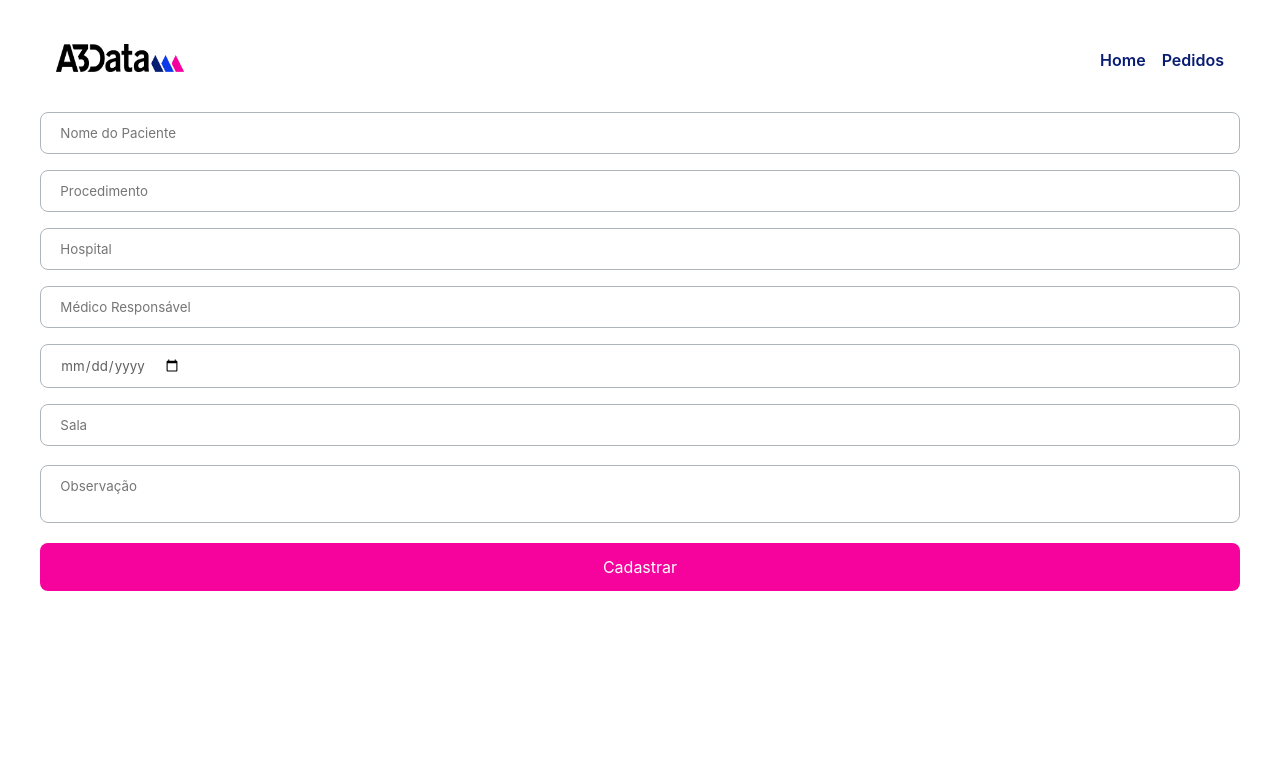
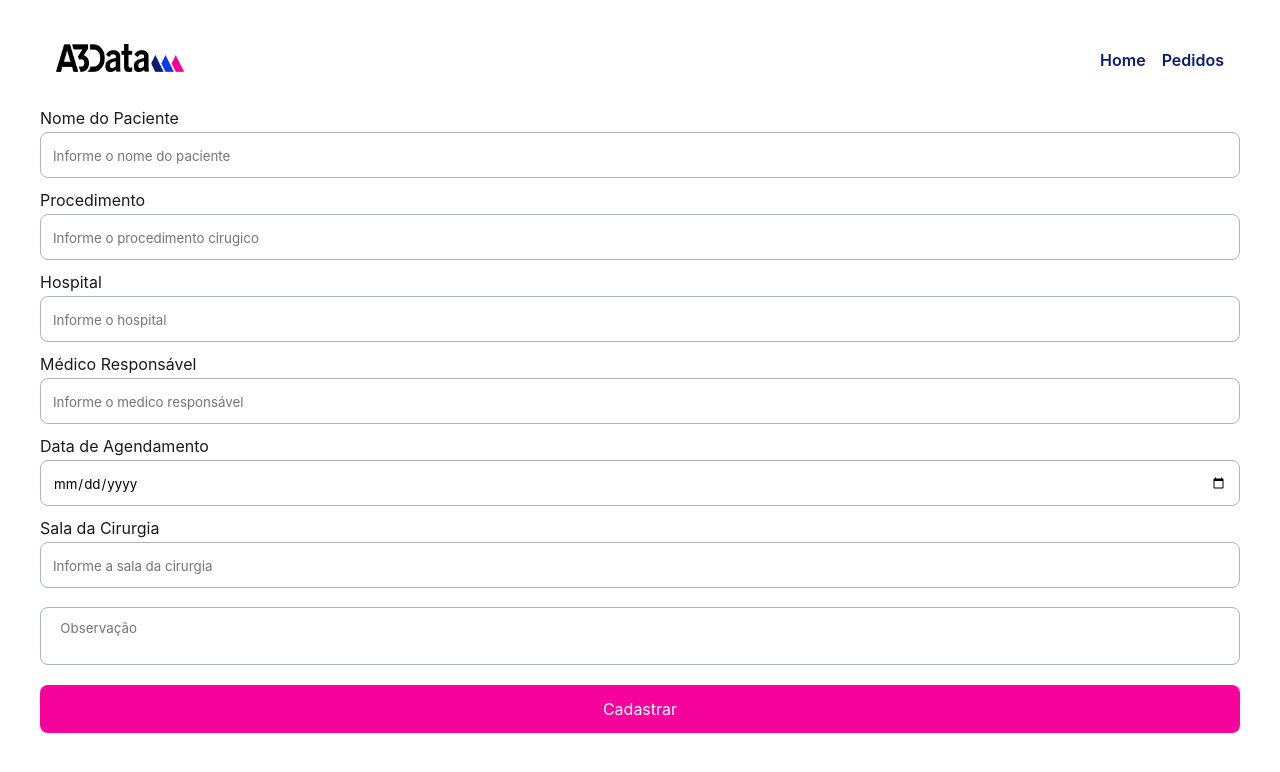
Before and after one commit to arthurlopesr/a3data-challenge, a React (Vite) app in the folder frontend/: page / in a window 1280 px wide. Shown: the top 772 px of the page. Built offline with nearby package versions, Linux system fonts and the light colour scheme.

Commit message:
refactor: changes needed for accessibility

```diff
--- a/frontend/package.json
+++ b/frontend/package.json
@@ -10,6 +10,7 @@
     "preview": "vite preview"
   },
   "dependencies": {
+    "polished": "^4.2.2",
     "react": "^18.2.0",
     "react-dom": "^18.2.0",
     "react-router-dom": "^6.17.0",
--- a/frontend/src/components/input/Input.tsx
+++ b/frontend/src/components/input/Input.tsx
@@ -1,13 +1,23 @@
-import { ComponentProps } from "react";
-import { Wrapper } from "../../pages/Home/styles";
-import { Container } from "./styles";
+import { useId } from "react";
+import { Container, InputContainer, Label, LabelContainer } from "./styles";
 
-interface InputProps extends ComponentProps<"input"> {}
+type InputProps = {
+  label: string;
+} & React.InputHTMLAttributes<HTMLInputElement>;
 
-export function Input({ ...props }: InputProps) {
+export function Input({ label, name, type, ...rest }: InputProps) {
+  const labelId = useId();
+
   return (
-    <Wrapper>
-      <Container {...props} />
-    </Wrapper>
+    <>
+      {label && (
+        <LabelContainer>
+          <Label htmlFor={labelId}>{label}</Label>
+        </LabelContainer>
+      )}
+      <Container>
+        <InputContainer id={labelId} type={type} name={name} {...rest} />
+      </Container>
+    </>
   );
 }
--- a/frontend/src/components/input/styles.ts
+++ b/frontend/src/components/input/styles.ts
@@ -1,13 +1,17 @@
+import { lighten } from "polished";
 import styled from "styled-components";
 import { theme } from "../../theme";
 
-export const Container = styled.input`
-  display: flex;
+export const Container = styled.div`
+  padding: ${theme.space(3)} ${theme.space(3)};
+  border: 1px solid var(--gray-gray-5, #adb5bd);
   border-radius: ${theme.borderRadius("md")};
-  border: 1px solid var(--gray-gray-5, #adb5bd);
-  padding: ${theme.space(3)} ${theme.space(5)};
-  color: ${theme.color("grey800")};
   width: 1200px;
+
+  &:focus-within {
+    border-color: ${theme.color("primary")};
+    outline: ${lighten(0.6, "#081C73")} 2px solid;
+  }
 
   ${theme.breakpoint("xs")} {
     width: ${theme.space(50)};
@@ -24,3 +28,51 @@ export const Container = styled.input`
     width: 1200px;
   }
 `;
+
+export const InputContainer = styled.input`
+  border: none;
+  width: auto;
+  ${theme.breakpoint("xs")} {
+    width: 100%;
+  }
+
+  ${theme.breakpoint("xl")} {
+    width: 100%;
+  }
+  ${theme.breakpoint("lg")} {
+    width: 100%;
+  }
+
+  ${theme.breakpoint("2xl")} {
+    width: 100%;
+  }
+`;
+
+export const LabelContainer = styled.div`
+  max-width: 1200px;
+  display: flex;
+  text-align: left;
+  flex-direction: column;
+
+  ${theme.breakpoint("xs")} {
+    width: ${theme.space(50)};
+  }
+
+  ${theme.breakpoint("xl")} {
+    width: 900px;
+  }
+  ${theme.breakpoint("lg")} {
+    width: 900px;
+  }
+
+  ${theme.breakpoint("2xl")} {
+    width: 1200px;
+  }
+`;
+
+export const Label = styled.label`
+  margin-top: ${theme.space(3)};
+  margin-bottom: ${theme.space(1)};
+  font-size: ${theme.space(4)};
+  color: "#606060";
+`;
--- a/frontend/src/components/orderForm/OrderForm.tsx
+++ b/frontend/src/components/orderForm/OrderForm.tsx
@@ -6,12 +6,28 @@ import { Container } from "./styles";
 export function OrderForm() {
   return (
     <Container action="">
-      <Input placeholder="Nome do Paciente" type="text" />
-      <Input placeholder="Procedimento" type="text" />
-      <Input placeholder="Hospital" type="text" />
-      <Input placeholder="Médico Responsável" type="text" />
-      <Input placeholder="Data" type="date" />
-      <Input placeholder="Sala" type="text" />
+      <Input
+        placeholder="Informe o nome do paciente"
+        type="text"
+        label="Nome do Paciente"
+      />
+      <Input
+        placeholder="Informe o procedimento cirugico"
+        type="text"
+        label="Procedimento"
+      />
+      <Input placeholder="Informe o hospital" type="text" label="Hospital" />
+      <Input
+        placeholder="Informe o medico responsável"
+        type="text"
+        label="Médico Responsável"
+      />
+      <Input type="date" label="Data de Agendamento" />
+      <Input
+        placeholder="Informe a sala da cirurgia"
+        type="text"
+        label="Sala da Cirurgia"
+      />
       <TextArea placeholder="Observação" />
       <Button type="submit">Cadastrar</Button>
     </Container>
--- a/frontend/src/components/orderForm/styles.ts
+++ b/frontend/src/components/orderForm/styles.ts
@@ -14,21 +14,3 @@ export const Container = styled.form`
     outline: 2px solid #fff;
   }
 `;
-
-export const Input = styled.input`
-  all: unset;
-  flex: 1;
-  font-size: 14px;
-`;
-
-export const Wrapper = styled.div`
-  display: flex;
-  align-items: center;
-  justify-content: center;
-  gap: ${theme.space(1)};
-  width: 1200px;
-
-  .Input {
-    width: 100px;
-  }
-`;
--- a/frontend/src/components/textArea/styles.ts
+++ b/frontend/src/components/textArea/styles.ts
@@ -9,7 +9,6 @@ export const TextAreaContainer = styled.textarea`
   margin-top: ${theme.space(5)};
   color: ${theme.color("grey800")};
   width: 1200px;
-  pointer-events: none;
   overflow: hidden;
   resize: none;
 
--- a/frontend/src/pages/Home/styles.ts
+++ b/frontend/src/pages/Home/styles.ts
@@ -3,7 +3,6 @@ import { theme } from "../../theme";
 
 export const Container = styled.div`
   width: 100vw;
-  position: relative;
   min-height: 100vh;
   max-width: 100vw;
 `;
```
Also changed, not shown: 1 other file (tests, documents, lock files or other folders).
